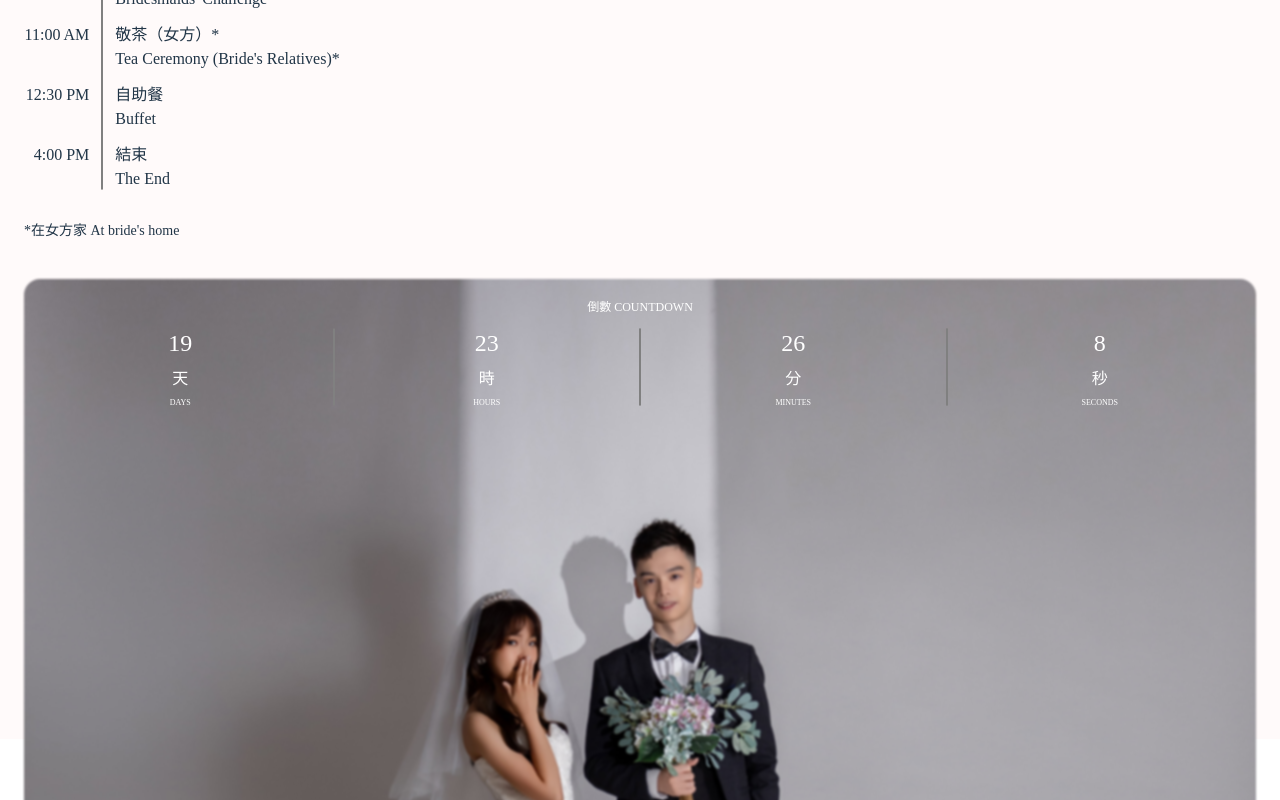
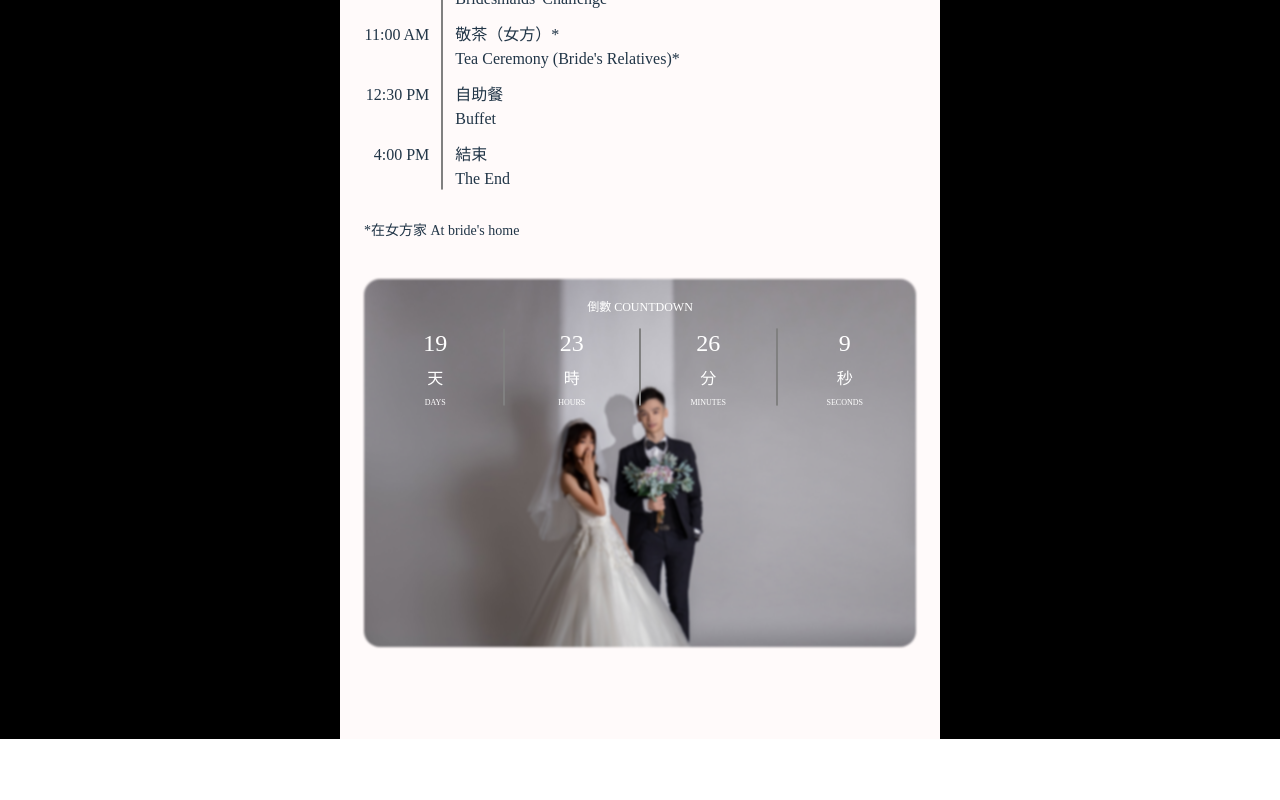
Before and after one commit to wongjiahau/2022-11-26-wedding-itinerary, a React (Vite) app: page / in a window 1280 px wide. Shown: the part 1805-2605 px from the top of the page. After the commit the page ends 2544 px from the top, so only its background shows below. Built offline with nearby package versions, Linux system fonts and the light colour scheme.

Commit message:
style: cater for desktop view

```diff
--- a/index.html
+++ b/index.html
@@ -7,7 +7,15 @@
     <title>Jia Hau & Keli Wedding Buffet</title>
   </head>
   <body>
-    <div id="root" style=""></div>
+    <div
+      id="root"
+      style="
+        width: 100vw;
+        display: grid;
+        justify-content: center;
+        background-color: black;
+      "
+    ></div>
     <script type="module" src="/src/main.tsx"></script>
     <link rel="preconnect" href="https://fonts.googleapis.com" />
     <link rel="preconnect" href="https://fonts.gstatic.com" crossorigin />
--- a/src/App.tsx
+++ b/src/App.tsx
@@ -16,7 +16,8 @@ function App() {
     <div
       style={{
         display: "grid",
-        width: "100vw",
+        maxWidth: "600px",
+        justifyContent: "center",
       }}
     >
       <div
```
